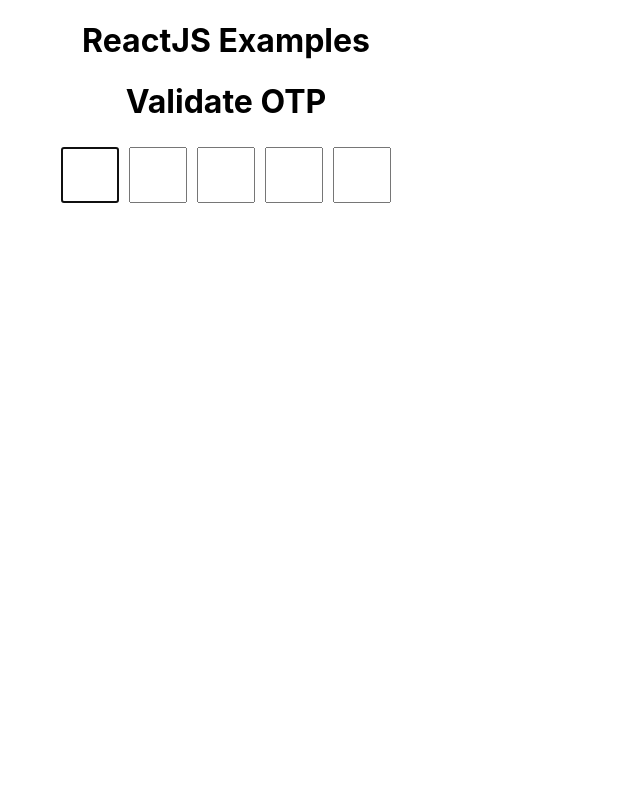
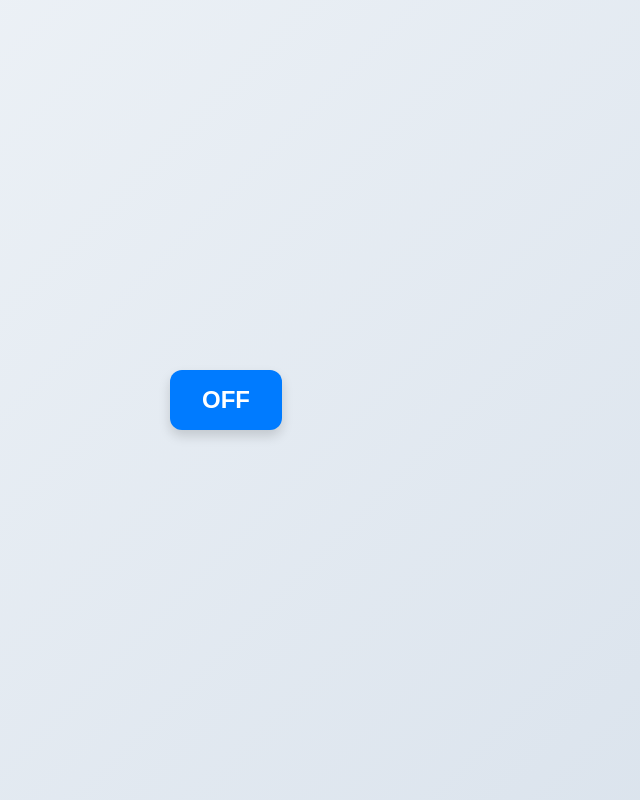
Before and after one commit to kumarmudur/react-interviews-examples, a React (Create React App) app: page / in a window 1280 px wide. Shown: the whole page, without its empty margins (414-1054 px from the left). Built offline with nearby package versions, Linux system fonts and the light colour scheme.

Commit message:
app file changes

```diff
--- a/src/App.js
+++ b/src/App.js
@@ -1,16 +1,22 @@
-import DarkModeToggle from "./components/darkMode/DarkModeToggle";
+//import DarkModeToggle from "./components/darkMode/DarkModeToggle";
 import TodoList from './components/todoList/TodoList';
 import InputOTP from './components/inputOTP/InputOTP';
+import EvenOrOdd from './components/EvenOrOdd';
+import ChipsInput from './components/ChipsInput';
+import ToggleButton from './components/ToggleButton';
 
-import './App.css';
+// import './App.css';
 
 function App() {
   return (
     <div className="App">
-      <h1>ReactJS Examples</h1>
+      {/*<h1>ReactJS Examples</h1>*/}
       {/*<TodoList />*/}
       {/*  <DarkModeToggle />*/}
-        <InputOTP />
+      {/*  <InputOTP />*/}
+      {/*  <EvenOrOdd />*/}
+      {/*  <ChipsInput />*/}
+        <ToggleButton />
     </div>
   );
 }
--- a/src/index.js
+++ b/src/index.js
@@ -1,6 +1,6 @@
 import React from 'react';
 import ReactDOM from 'react-dom/client';
-import './index.css';
+//import './index.css';
 import App from './App';
 import reportWebVitals from './reportWebVitals';
 
```
